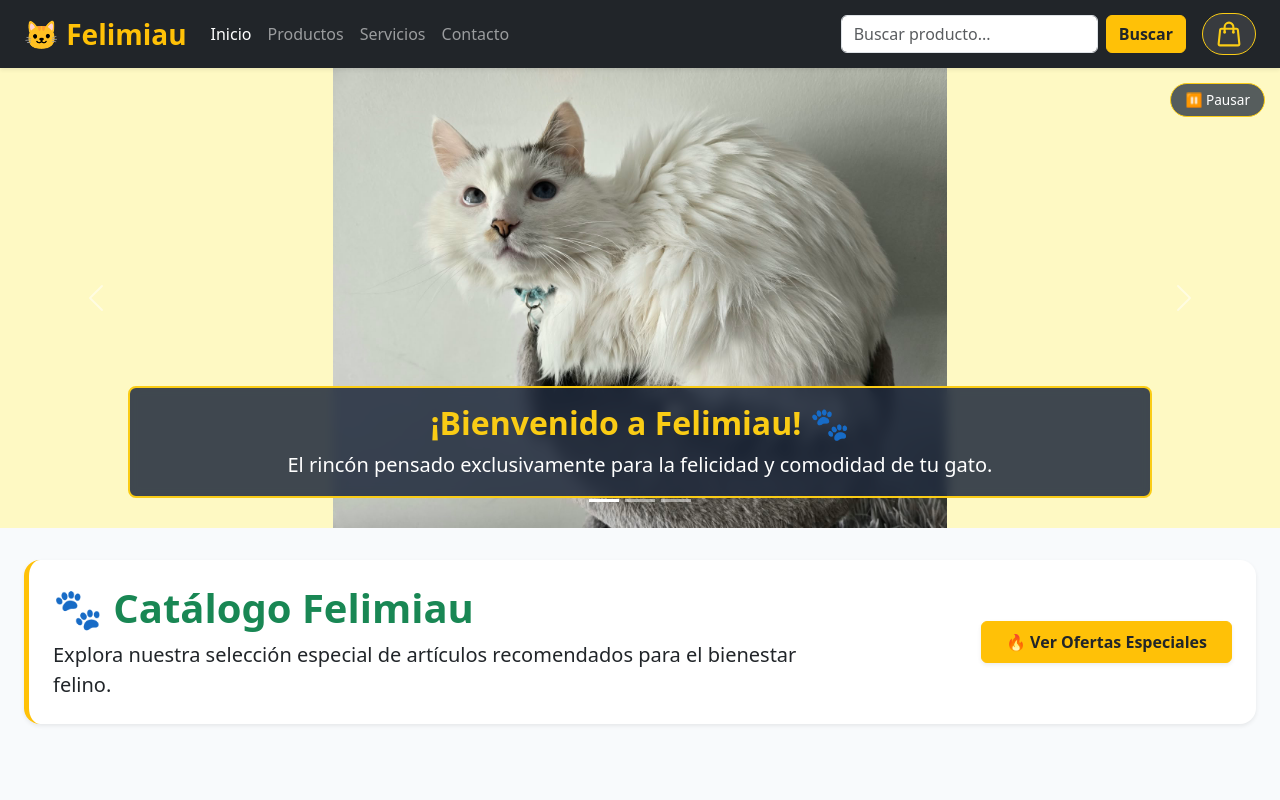
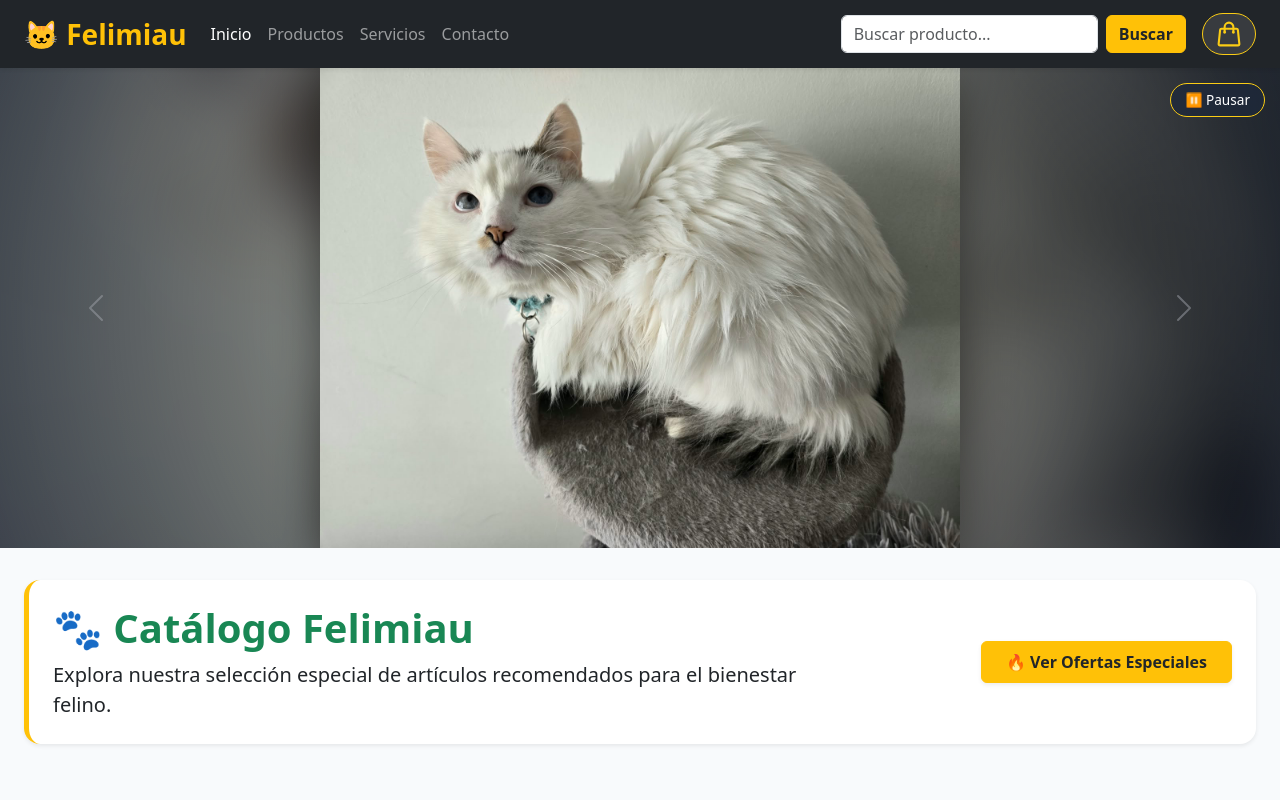
Before and after one commit to Lybern/Carolina_Delgado_PFY2201_S7, a React (Vite) app: page / in a window 1280 px wide. Shown: the top 800 px of the page. Built offline with nearby package versions, Linux system fonts and the light colour scheme.

Commit message:
style: agregar imagen subyacente desenfocada en carrusel y renombrar boton a Ver detalles

```diff
--- a/src/App.css
+++ b/src/App.css
@@ -36,20 +36,52 @@ body {
 }
 
 /* --------------------------------------------------------------------------
-   1. Carrusel Accesible y Responsivo
+   1. Carrusel Accesible y Responsivo con Fondo Desenfoque Cinemático
    -------------------------------------------------------------------------- */
 .carousel-item {
-  background-color: var(--felimiau-amarillo-suave);
-  height: 460px;
+  position: relative;
+  height: 480px;
   text-align: center;
+  overflow: hidden;
+  background-color: #0F172A;
 }
 
-.carousel-item img {
-  height: 460px;
+/* Imagen subyacente expandida con desenfoque que cubre el fondo */
+.carousel-bg-blur {
+  position: absolute;
+  top: -30px;
+  left: -30px;
+  right: -30px;
+  bottom: -30px;
+  background-position: center;
+  background-size: cover;
+  background-repeat: no-repeat;
+  filter: blur(28px) brightness(0.65);
+  transform: scale(1.15);
+  z-index: 1;
+}
+
+/* Capa de contraste para resaltar la foto principal y los textos */
+.carousel-overlay {
+  position: absolute;
+  top: 0;
+  left: 0;
+  width: 100%;
+  height: 100%;
+  background: radial-gradient(circle at center, transparent 40%, rgba(15, 23, 42, 0.6) 100%);
+  z-index: 2;
+}
+
+/* Imagen principal centrada y nítida */
+.carousel-main-img {
+  position: relative;
+  z-index: 3;
+  height: 480px;
   width: auto !important;
   max-width: 100%;
   object-fit: contain;
   margin: 0 auto;
+  filter: drop-shadow(0 10px 25px rgba(0, 0, 0, 0.5));
 }
 
 .carousel-caption {
--- a/src/components/Carousel.jsx
+++ b/src/components/Carousel.jsx
@@ -45,15 +45,21 @@ export const Carousel = () => {
           ></button>
         </div>
 
-        {/* Slides */}
+        {/* Slides con imagen subyacente que cubre todo el ancho con desenfoque cinematográfico */}
         <div className="carousel-inner">
-          <div className="carousel-item active" data-bs-interval="3000">
+          {/* Slide 1: Blanquito */}
+          <div className="carousel-item active" data-bs-interval="3500">
+            <div
+              className="carousel-bg-blur"
+              style={{ backgroundImage: 'url(./img/blanquito.jpg)' }}
+              aria-hidden="true"
+            ></div>
+            <div className="carousel-overlay"></div>
             <img
               src="./img/blanquito.jpg"
-              className="d-block"
+              className="carousel-main-img d-block"
               alt="Blanquito descansando en su rascador"
-              width="1200"
-              height="460"
+              loading="eager"
             />
             <div className="carousel-caption d-block">
               <h2 className="fw-bold">¡Bienvenido a Felimiau! 🐾</h2>
@@ -61,13 +67,19 @@ export const Carousel = () => {
             </div>
           </div>
 
-          <div className="carousel-item" data-bs-interval="3000">
+          {/* Slide 2: Talia */}
+          <div className="carousel-item" data-bs-interval="3500">
+            <div
+              className="carousel-bg-blur"
+              style={{ backgroundImage: 'url(./img/talia.jpg)' }}
+              aria-hidden="true"
+            ></div>
+            <div className="carousel-overlay"></div>
             <img
               src="./img/talia.jpg"
-              className="d-block"
+              className="carousel-main-img d-block"
               alt="Gatita Talia en su cama térmica"
-              width="1200"
-              height="460"
+              loading="lazy"
             />
             <div className="carousel-caption d-block">
               <h2 className="fw-bold">Camas & Confort Térmico 💤</h2>
@@ -75,13 +87,19 @@ export const Carousel = () => {
             </div>
           </div>
 
-          <div className="carousel-item" data-bs-interval="3000">
+          {/* Slide 3: Rascador Castillo */}
+          <div className="carousel-item" data-bs-interval="3500">
+            <div
+              className="carousel-bg-blur"
+              style={{ backgroundImage: 'url(./img/rascador.png)' }}
+              aria-hidden="true"
+            ></div>
+            <div className="carousel-overlay"></div>
             <img
-              src="https://images.unsplash.com/photo-1545249390-6bdfa286032f?auto=format&fit=crop&w=1200&h=460&q=80"
-              className="d-block"
+              src="./img/rascador.png"
+              className="carousel-main-img d-block"
               alt="Rascadores y torres felinas"
-              width="1200"
-              height="460"
+              loading="lazy"
             />
             <div className="carousel-caption d-block">
               <h2 className="fw-bold">Rascadores, Torres & Nutrición 🐟</h2>
--- a/src/components/ProductList.jsx
+++ b/src/components/ProductList.jsx
@@ -158,7 +158,7 @@ export const ProductList = ({
                         className="btn btn-outline-dark w-100 py-2 fw-semibold d-flex align-items-center justify-content-center gap-2"
                         onClick={() => setProductoModal(product)}
                       >
-                        <span>🔍</span> Ver detalles rápidos
+                        <span>📋</span> Ver detalles
                       </button>
                       <button
                         type="button"
```
